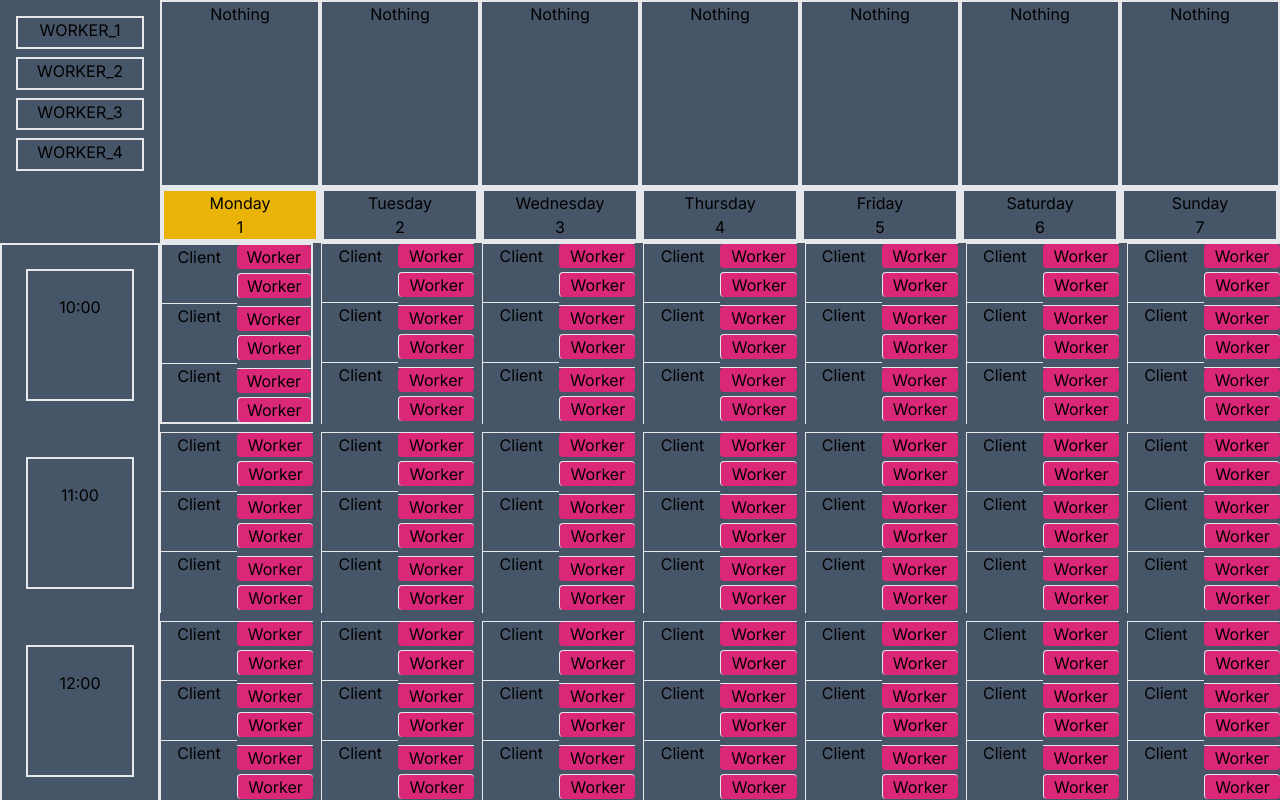
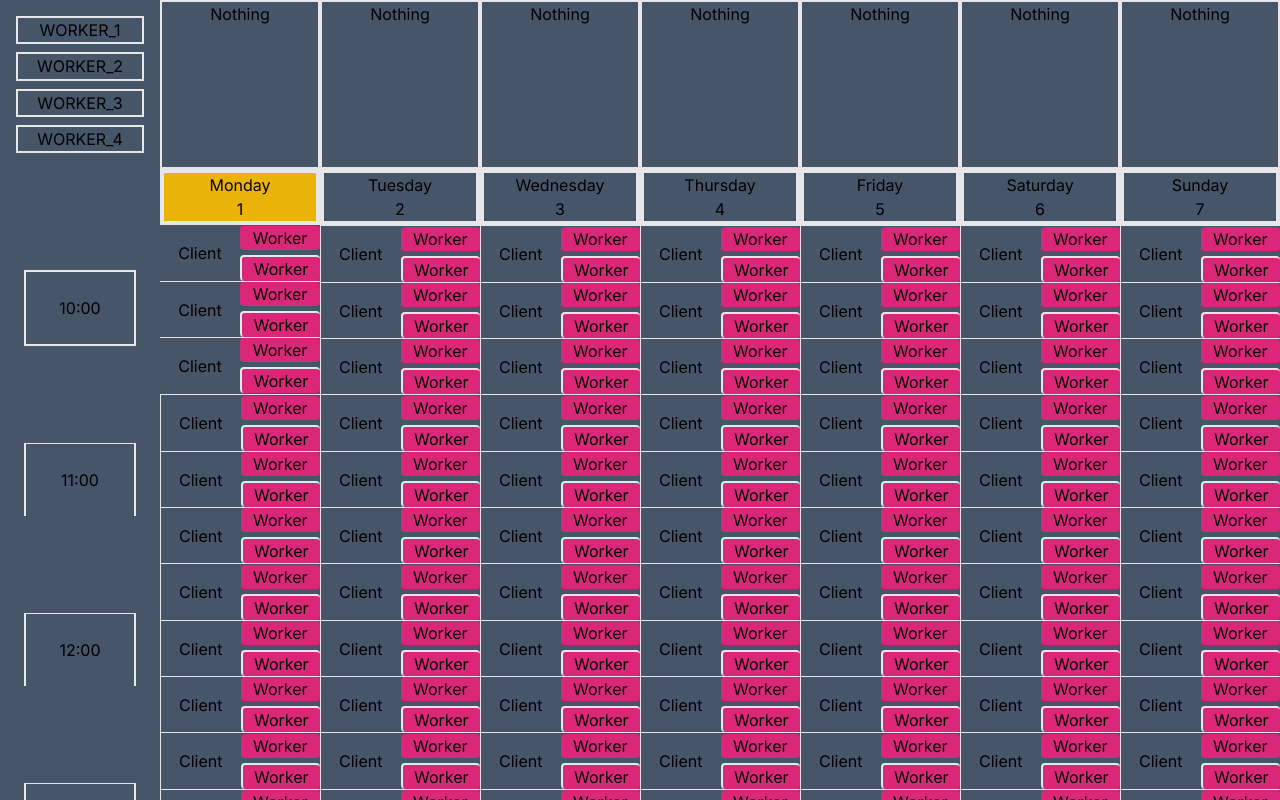
Before and after one commit to LilithStd/work_timetable, a Next.js app: page / in a window 1280 px wide. Shown: the top 800 px of the page. Built offline with nearby package versions, Linux system fonts and the light colour scheme.

Commit message:
work on week cells logics

```diff
--- a/src/app/components/board/board.tsx
+++ b/src/app/components/board/board.tsx
@@ -26,11 +26,11 @@ export default function Board() {
             <div className="grid grid-cols-7 grid-rows-1 col-start-2 col-end-9 row-start-2 row-end-2 justify-items-stretch align-baseline place-items-stretch">
                 {DAYS_WEEK.map((item) => <div className={`border-4 text-center h-fit grid ${day === item.day ? 'bg-yellow-500' : ''}`} key={nanoid()}>{item.day}<span>{item.data}</span></div>)}
             </div>
-            <aside className="grid grid-cols-1 row-start-3 row-end-7 gap-2 border-2">
-                {time.map((item) => <div className=" m-6 p-6 border-2 text-center" key={nanoid()}>{item}</div>)}
+            <aside className="grid grid-cols-1 row-start-3 row-end-7 gap-2 divide-y items-center">
+                {time.map((item) => <div className="m-6 p-6 text-center border-2" key={nanoid()}>{item}</div>)}
             </aside>
-            <div className="grid grid-cols-7 grid-rows-4 col-start-2 col-end-9 row-start-3 row-end-7 gap-2 divide-x divide-y">
-                {border_Cell.map((item) => <div className="text-center border-2 hover:bg-sky-700" key={nanoid()}>{item}</div>)}
+            <div className="grid grid-cols-7 grid-rows-4 col-start-2 col-end-9 row-start-3 row-end-7 divide-x divide-y">
+                {border_Cell.map((item) => <div className="text-center hover:bg-sky-700" key={nanoid()}>{item}</div>)}
             </div>
         </div>
     )
--- a/src/app/components/board/board_cell/board_cell.tsx
+++ b/src/app/components/board/board_cell/board_cell.tsx
@@ -1,38 +1,36 @@
 import Worker from "../../worker/worker"
 import Client from "../../client/client"
+import { COUNT_CLIENTS_PER_DAY, COUNT_WORKERS_PER_DAY, COUNT_WORKERS_PER_DAYS } from "@/const/const"
+import { nanoid } from "nanoid"
 
 type Board_Cell = {
     worker?: string,
     client?: string
 }
 
+const CLIENTS = new Array(COUNT_CLIENTS_PER_DAY).fill(<Client />)
+const WORKER = new Array(COUNT_WORKERS_PER_DAY).fill(<Worker />)
+const WORKERS = new Array(COUNT_WORKERS_PER_DAYS).fill(WORKER)
+
 export default function Board_Cell({ worker, client }: Board_Cell) {
     return (
         <div className="grid grid-cols-2 grid-rows-3">
-            <div className="grid row-start-1 row-end-4 divide-y">
-                <div className="hover:bg-orange-500 ">
-                    <Client />
-                </div>
-                <div className="hover:bg-orange-500 ">
-                    <Client />
-                </div>
-                <div className="hover:bg-orange-500 ">
-                    <Client />
-                </div>
+            <div className="grid row-start-1 row-end-4 items-center  divide-y">
+                {CLIENTS.map((item) =>
+                    <div
+                        className="hover:bg-orange-500 grid min-h-14 items-center"
+                        key={nanoid()}
+                    >
+                        {item}
+                    </div>)
+                }
             </div>
-            <div className="grid row-start-1 row-end-4 gap-2 divide-y">
-                <div className="hover:bg-violet-700 divide-y divide-x grid gap-1">
-                    <Worker />
-                    <Worker />
-                </div>
-                <div className="hover:bg-violet-700 divide-y divide-x grid gap-1">
-                    <Worker />
-                    <Worker />
-                </div>
-                <div className="hover:bg-violet-700 divide-y divide-x grid gap-1">
-                    <Worker />
-                    <Worker />
-                </div>
+            <div className="grid row-start-1 row-end-4 divide-y items-center">
+                {WORKERS.map((item) =>
+                    <div className="hover:bg-violet-700 divide-y-2 divide-x-2 grid gap-y-1 items-center min-h-14">
+                        {item}
+                    </div>)
+                }
             </div>
         </div>
     )
--- a/src/const/const.ts
+++ b/src/const/const.ts
@@ -18,3 +18,7 @@ export const DAYS_WEEK = [
     { id: '6', day: DAYS.SATURDAY, data: '6' },
     { id: '7', day: DAYS.SUNDAYS, data: '7' }
 ]
+
+export const COUNT_CLIENTS_PER_DAY:number = 3
+export const COUNT_WORKERS_PER_DAYS:number = 3
+export const COUNT_WORKERS_PER_DAY:number = 2
```
